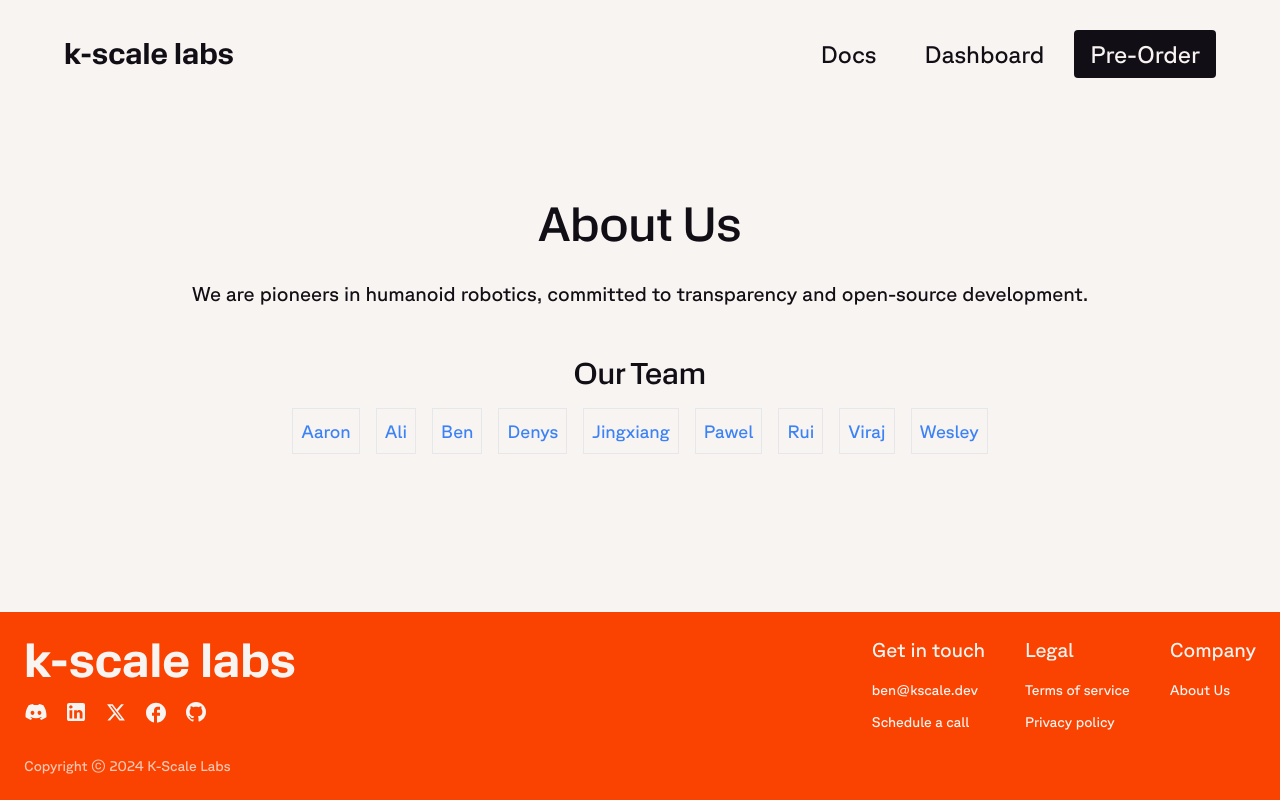
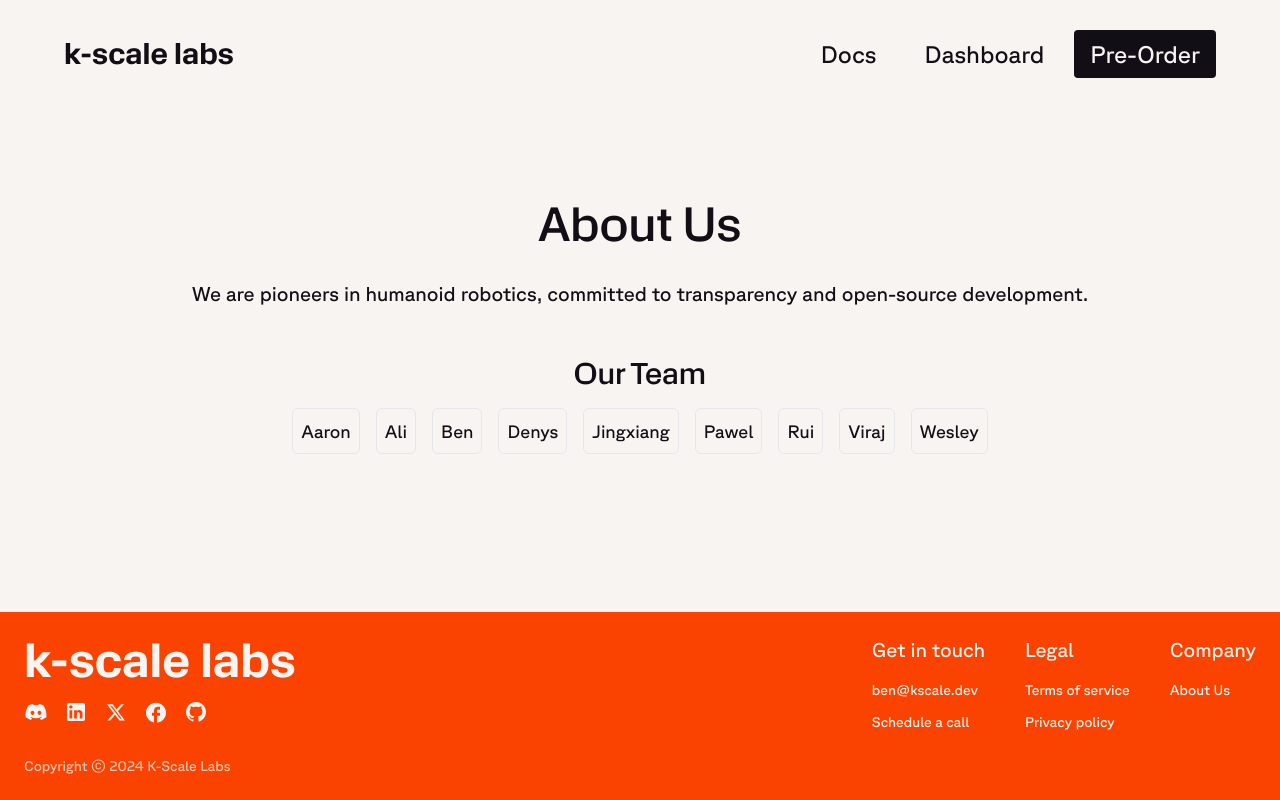
Before and after one commit to zeroth-robotics/zeroth-frontend, a Next.js app: page /about in a window 1280 px wide. Built offline with nearby package versions, Linux system fonts and the light colour scheme; a web font is replaced by a local one.

Commit message:
better about page

```diff
--- a/src/pages/about.tsx
+++ b/src/pages/about.tsx
@@ -34,13 +34,8 @@ export default function About() {
               <h2 className="text-3xl mb-4">Our Team</h2>
               <ul className="flex space-x-4">
                 {TEAM_MEMBERS.map((member) => (
-                  <li key={member.name} className="text-lg border p-2">
-                    <a
-                      href={member.website}
-                      target="_blank"
-                      rel="noopener noreferrer"
-                      className="text-blue-500 hover:underline"
-                    >
+                  <li key={member.name} className="text-lg border rounded-md p-2">
+                    <a href={member.website} target="_blank" rel="noopener noreferrer">
                       {member.name}
                     </a>
                   </li>
--- a/src/pages/index.tsx
+++ b/src/pages/index.tsx
@@ -7,17 +7,8 @@ const HeaderSection = () => {
   return (
     <section className="pt-16">
       <div className="flex flex-col items-center text-center pt-10 px-4 max-w-full">
-        <h1 className="text-5xl mt-16">
-          The world&apos;s first humanoid robot
-          <br />
-          for those who prefer
-          <br />
-          transparency over trust.
-        </h1>
-        <h2 className="text-3xl mt-8">
-          Open-source to protect your privacy, ensure fair pricing, and ensure your contributions
-          help move humanity up the Kardashev scale.
-        </h2>
+        <h1 className="text-5xl mt-16">The world&apos;s freest humanoid robot</h1>
+        <h2 className="text-3xl mt-8">Built to move humanity up the Kardashev scale</h2>
       </div>
     </section>
   );
```
